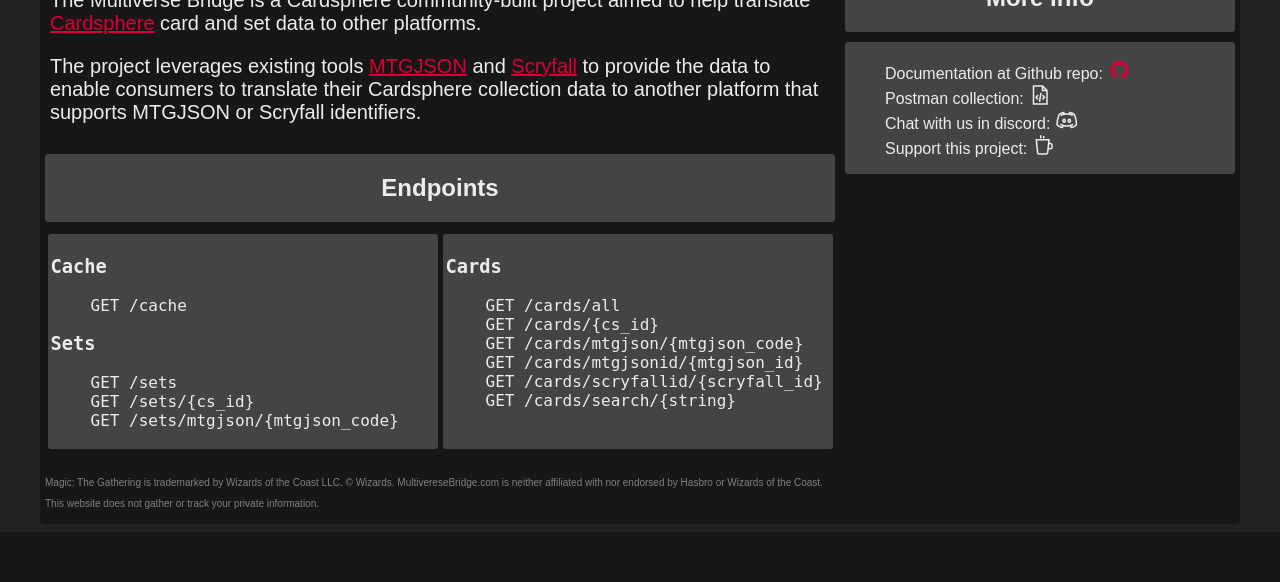
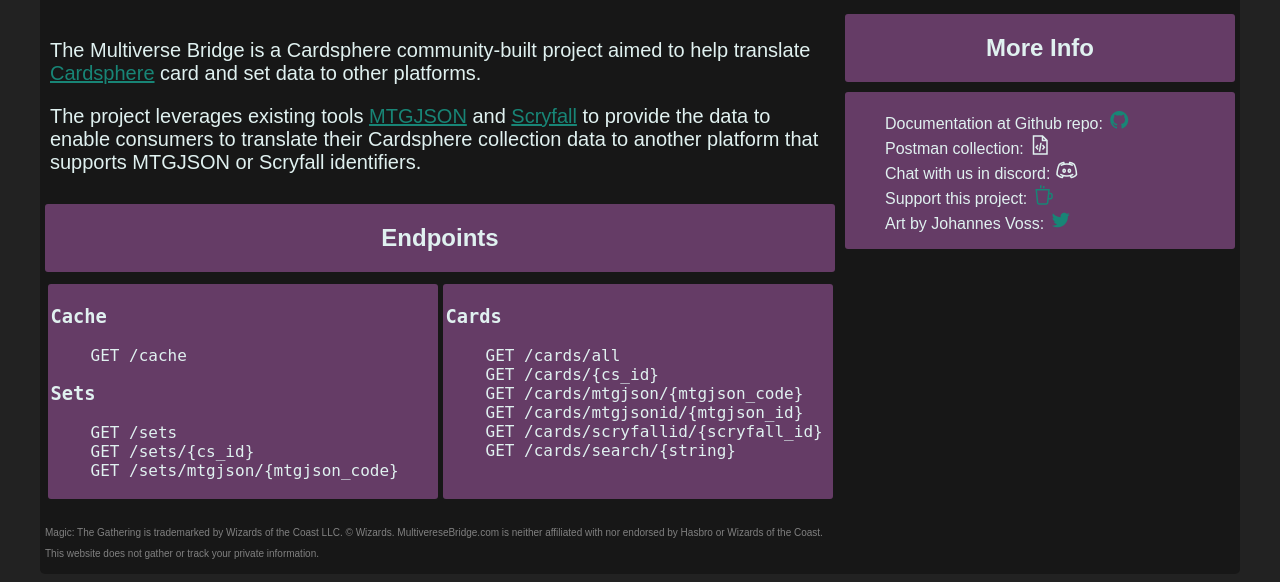
Before and after one commit to pauperbattlebox/mvb-api, a Flask app: page / in a window 1280 px wide. Shown: the part 319-901 px from the top of the page. Before the commit the page ends 828 px from the top, so only its background shows below. Run offline with Flask 2, Linux system fonts and the light colour scheme; some web fonts are replaced.

Commit message:
init commit

```diff
--- a/application/static/index-layout.css
+++ b/application/static/index-layout.css
@@ -55,7 +55,7 @@
 .api-title {
   text-align: center;
   width: 100%;
-  background-color: #444444;
+  background-color: var(--card-background-color);
   border-radius: 3px;
   margin: 5px;
 }
@@ -68,7 +68,7 @@
 .list-title {
   text-align: center;
   width: auto;
-  background-color: #444444;
+  background-color: var(--card-background-color);
   border-radius: 3px;
   margin: 5px;
 }
@@ -76,7 +76,7 @@
 .list-content {
   display: flex;
   flex-flow: column nowrap;
-  background-color: #444444;
+  background-color: var(--card-background-color);
   border-radius: 3px;
   margin: 5px;
 }
@@ -94,7 +94,7 @@
   margin: 2.5px;
   font-family: 'Source Code Pro', monospace;
   width: 50%;
-  background-color: #444444;
+  background-color: var(--card-background-color);
   border-radius: 3px;
   padding: 3px;
 }
--- a/application/static/style.css
+++ b/application/static/style.css
@@ -2,8 +2,9 @@
   font-family: 'Ubuntu', sans-serif;
   --background-color: #222222;
   --foreground-color: #171717;
-  --font-color: #ededed;
-  --link-color: #da0037;
+  --font-color: #e0f1f0;
+  --link-color: #188576;
+  --card-background-color: #653c66;
   display: flex;
   flex-flow: column;
   justify-content: center;
@@ -19,8 +20,8 @@
   align-content: center;
 }
 .hero-image{
-  background-image: linear-gradient(rgba(0, 0, 0, 0.3), rgba(0, 0, 0, 0.3)), url("dream.jpg");
-  height: 250px;
+  background-image: linear-gradient(rgba(0, 0, 0, 0.3), rgba(0, 0, 0, 0.3)), url("bridge.jpg");
+  height: 300px;
   width: 100%;
   background-position: center;
   background-repeat: no-repeat;
@@ -61,7 +62,7 @@
 @media only screen and (max-width: 800px){
   .hero-image {
     height: 100px;
-    background-image: url("dream300.jpg");
+    background-image: url("bridge300.jpg");
     max-width: 100%;
   }
   .hero-text {
--- a/application/templates/index.html
+++ b/application/templates/index.html
@@ -60,10 +60,11 @@
       <div class="list-title"><h2>More Info</h2></div>
       <div class="list-content">
         <ul>
-          <li>Documentation at Github repo: <a href="https://www.github.com" target="_blank"><i class="lab la-github"></i></a></li>
+          <li>Documentation at Github repo: <a href="https://github.com/pauperbattlebox/mvb-api" target="_blank"><i class="lab la-github"></i></a></li>
           <li>Postman collection: <i class="las la-file-code"></i></li>
           <li>Chat with us in discord: <i class="lab la-discord"></i></li>
-          <li>Support this project: <i class="las la-coffee"></i></li>
+          <li>Support this project: <a href="https://www.buymeacoffee.com/mvbridge" target="_blank"><i class="las la-coffee"></i></a></li>
+          <li>Art by Johannes Voss: <a href="https://twitter.com/algenpfleger" target="_blank"><i class="lab la-twitter"></i></a></li>
         </ul>
       </div>
     </div>
```
